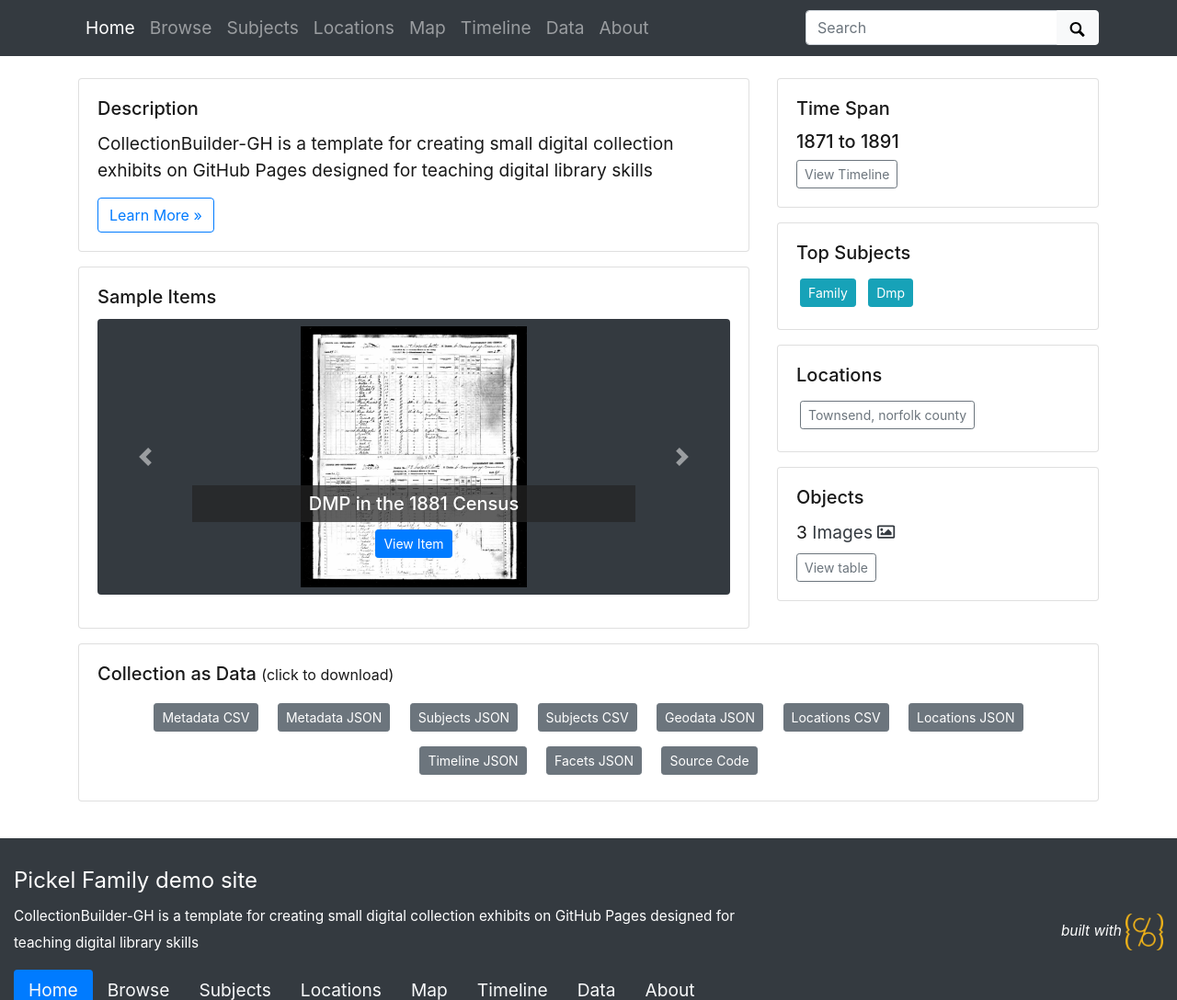
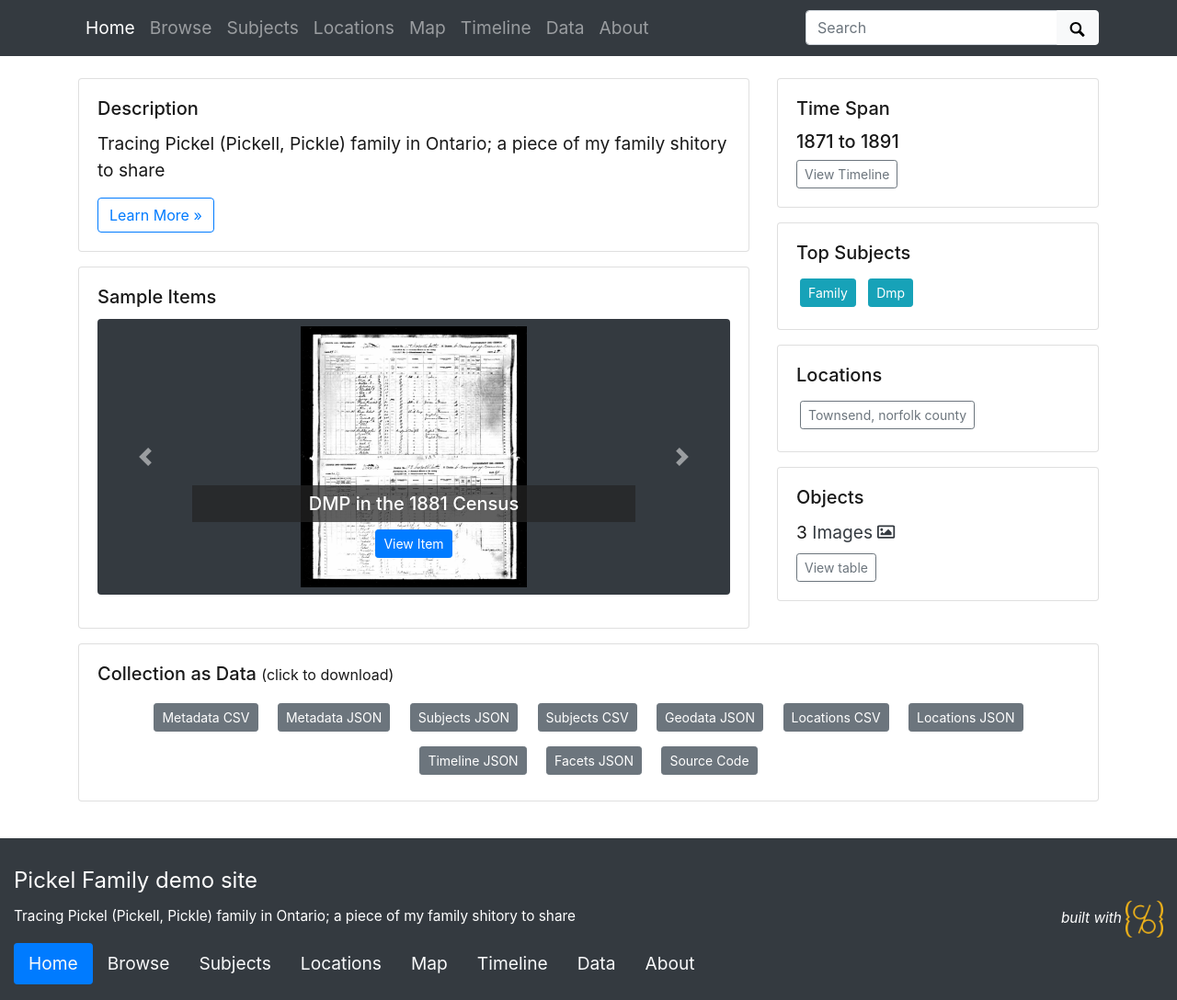
Before and after one commit to Bibliojo/pickel, a Jekyll site: the page built from index.md, in a window 1280 px wide and 1400 px high. Shown: the part 312-1400 px from the top of the window at 92% size. Built offline with Jekyll 4.4.1, drawn with Linux system fonts in a browser that asks for light colours.

Commit message:
Update _config.yml

```diff
--- a/_config.yml
+++ b/_config.yml
@@ -25,7 +25,7 @@ title: Pickel Family demo site
 tagline: a dilly of a demo
 # description appears in meta tags and other locations
 # this description might appear in search result lists, keep around 160 characters max
-description: "CollectionBuilder-GH is a template for creating small digital collection exhibits on GitHub Pages designed for teaching digital library skills"
+description: "Tracing Pickel (Pickell, Pickle) family in Ontario; a piece of my family shitory to share"
 # creator of the digital collection, to appear in meta tags; we typically use our GitHub usernames but feel free to just use your name
 author: bibliojo
 
```
